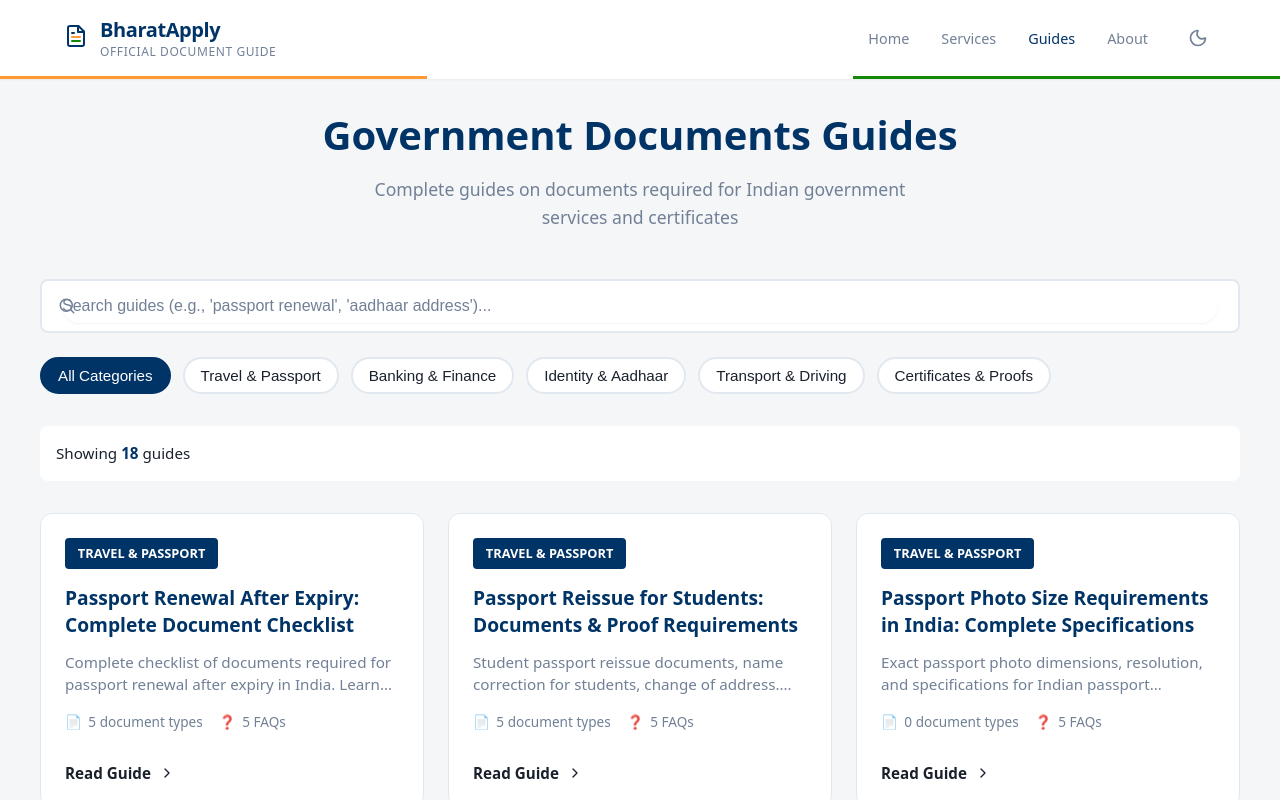
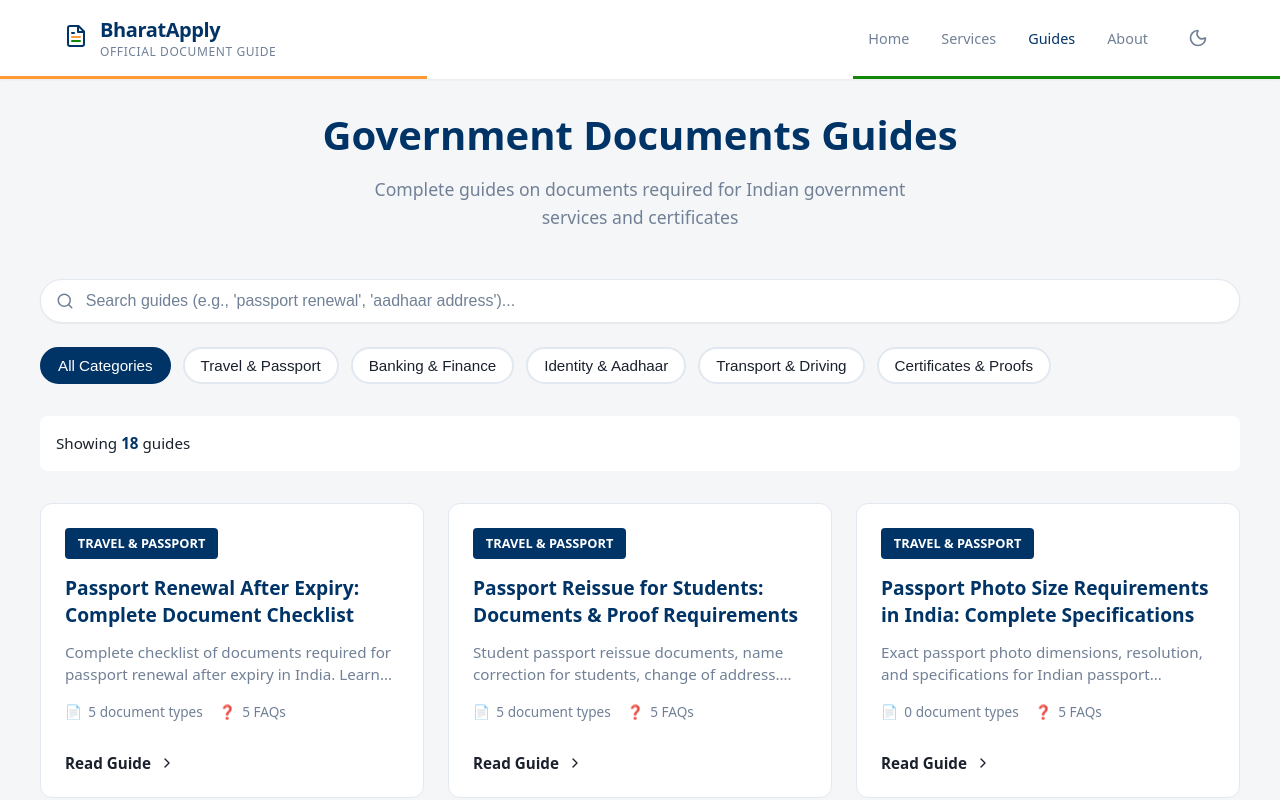
Before and after one commit to gargarnav/GovDocuments, a React (Vite) app: page /guides in a window 1280 px wide. Built offline with nearby package versions, Linux system fonts and the light colour scheme.

Commit message:
dark mode plus search bar on the guides page

```diff
--- a/src/components/GuidesIndex.jsx
+++ b/src/components/GuidesIndex.jsx
@@ -23,8 +23,8 @@ export default function GuidesIndex() {
   // Filter guides based on search and category
   const filteredGuides = guidePages.filter(guide => {
     const matchesSearch = guide.h1.toLowerCase().includes(searchTerm.toLowerCase()) ||
-                         guide.description.toLowerCase().includes(searchTerm.toLowerCase()) ||
-                         guide.keywords.toLowerCase().includes(searchTerm.toLowerCase());
+      guide.description.toLowerCase().includes(searchTerm.toLowerCase()) ||
+      guide.keywords.toLowerCase().includes(searchTerm.toLowerCase());
     const matchesCategory = selectedCategory === 'all' || guide.category === selectedCategory;
     return matchesSearch && matchesCategory;
   });
@@ -68,14 +68,14 @@ export default function GuidesIndex() {
 
           {/* Search & Filter Section */}
           <div className="guides-search-section">
-            <div className="search-wrapper">
-              <Search size={18} className="search-icon" />
+            <div className="guides-search-wrapper">
+              <Search size={18} className="guides-search-icon" />
               <input
                 type="text"
                 placeholder="Search guides (e.g., 'passport renewal', 'aadhaar address')..."
                 value={searchTerm}
                 onChange={(e) => setSearchTerm(e.target.value)}
-                className="search-input"
+                className="guides-search-input"
                 aria-label="Search guides"
               />
             </div>
--- a/src/styles/GuidesIndex.css
+++ b/src/styles/GuidesIndex.css
@@ -44,42 +44,41 @@
   gap: 1.5rem;
 }
 
-.search-wrapper {
+.guides-search-wrapper {
   position: relative;
-  display: flex;
-  align-items: center;
-  background: var(--color-surface);
-  border: 2px solid var(--color-border);
-  border-radius: 8px;
-  padding: 0.5rem 1.25rem;
-  transition: all 0.3s ease;
-  gap: 0.75rem;
+  max-width: 100%;
 }
 
-.search-wrapper:focus-within {
+.guides-search-icon {
+  position: absolute;
+  left: 1rem;
+  top: 50%;
+  transform: translateY(-50%);
+  color: var(--color-text-muted);
+  width: 18px;
+  height: 18px;
+  pointer-events: none;
+}
+
+.guides-search-input {
+  width: 100%;
+  padding: 0.75rem 1rem 0.75rem 2.8rem;
+  border: 1px solid var(--color-border);
+  border-radius: 9999px;
+  background: var(--color-surface);
+  font-size: 1rem;
+  outline: none;
+  color: var(--color-text-main);
+  transition: all 0.3s ease;
+  box-shadow: var(--shadow-sm);
+}
+
+.guides-search-input:focus {
   border-color: var(--color-primary);
   box-shadow: 0 0 0 3px rgba(0, 51, 102, 0.1);
 }
 
-.search-icon {
-  color: var(--color-text-muted);
-  flex-shrink: 0;
-  width: 18px;
-  height: 18px;
-}
-
-.search-input {
-  flex: 1;
-  border: none;
-  background: transparent;
-  font-size: 1rem;
-  padding: 0.5rem 0.5rem 0.5rem 0;
-  outline: none;
-  color: var(--color-text-main);
-  min-width: 0;
-}
-
-.search-input::placeholder {
+.guides-search-input::placeholder {
   color: var(--color-text-muted);
 }
 
@@ -395,6 +394,7 @@
     opacity: 0;
     transform: translateY(10px);
   }
+
   to {
     opacity: 1;
     transform: translateY(0);
@@ -402,16 +402,7 @@
 }
 
 /* Dark Mode Support */
-@media (prefers-color-scheme: dark) {
-  .guides-index {
-    background: #0f1419;
-    color: #f0f0f0;
-  }
-
-  .search-wrapper:focus-within {
-    box-shadow: 0 0 0 3px rgba(100, 180, 255, 0.1);
-  }
-}
+/* Dark Mode handled by data-theme attribute below */
 
 /* Mobile Responsiveness */
 @media (max-width: 768px) {
@@ -450,7 +441,7 @@
     font-size: 1.5rem;
   }
 
-  .search-input {
+  .guides-search-input {
     font-size: 14px;
   }
 
@@ -477,12 +468,16 @@
   color: var(--color-text-main);
 }
 
-[data-theme='dark'] .search-wrapper {
+[data-theme='dark'] .guides-search-input {
   background-color: var(--color-surface);
   border-color: var(--color-border);
 }
 
-[data-theme='dark'] .search-input::placeholder {
+[data-theme='dark'] .guides-search-input:focus {
+  box-shadow: 0 0 0 3px rgba(100, 180, 255, 0.1);
+}
+
+[data-theme='dark'] .guides-search-input::placeholder {
   color: var(--color-text-muted);
 }
 
```
